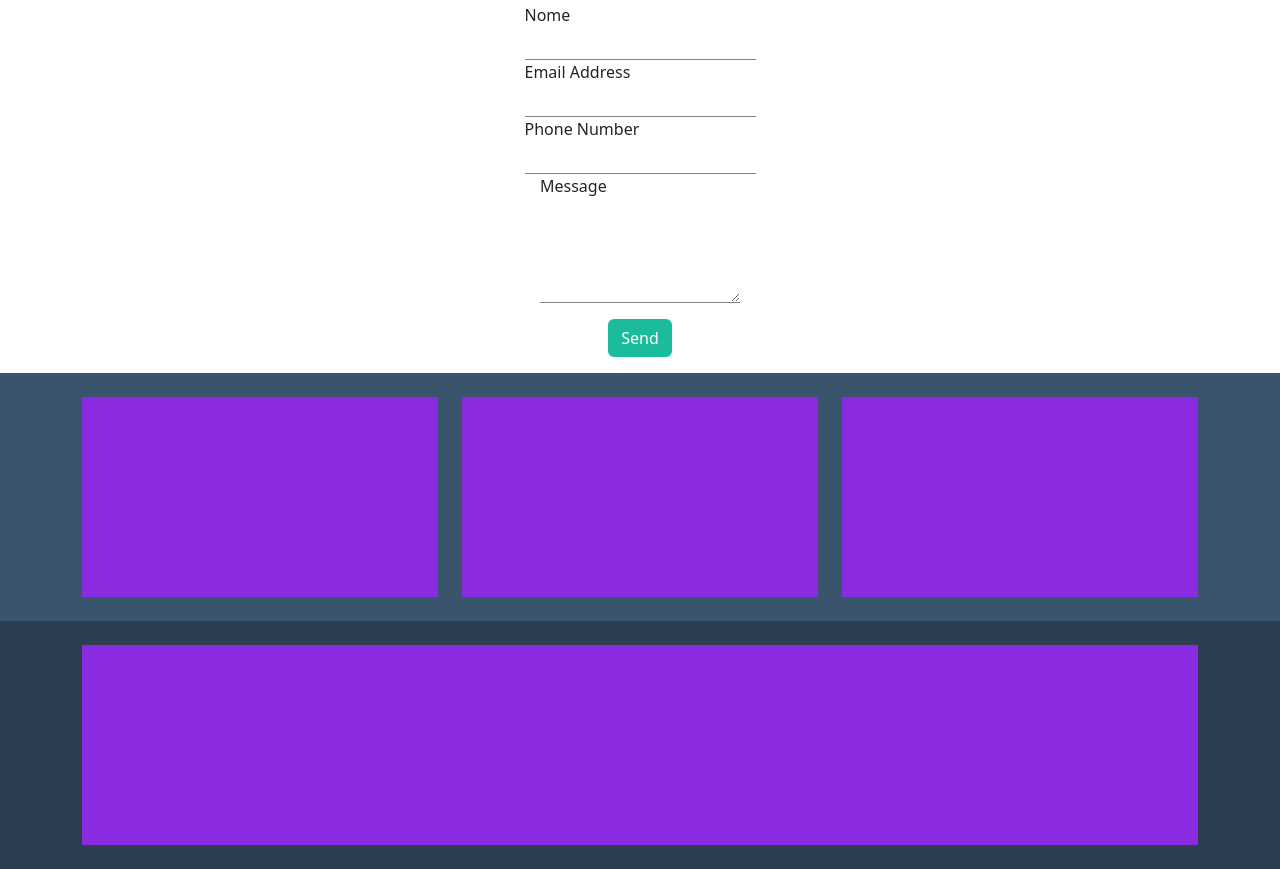
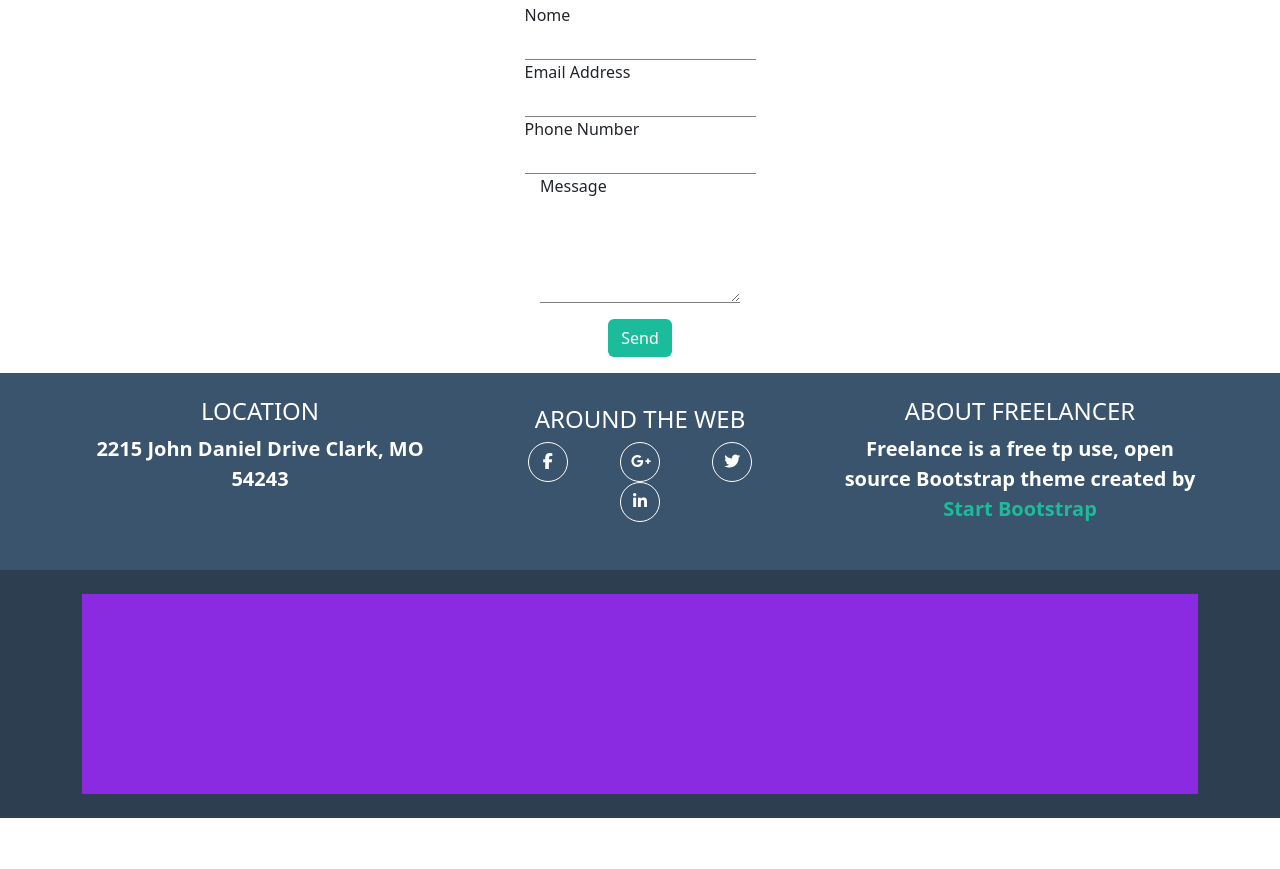
Before and after one commit to Andrearomeo04/html-css-bootstrap-freelancer, a plain HTML site: page index.html in a window 1280 px wide. Shown: the part 1726-2595 px from the top of the page. After the commit the page ends 2544 px from the top, so only its background shows below. Drawn offline with nearby package versions, Linux system fonts and the light colour scheme.

Commit message:
[UPD] Added content to first section of footer

```diff
--- a/css/style.css
+++ b/css/style.css
@@ -65,6 +65,10 @@ header {
     display: block;
 }
 
+.fs-20 {
+    font-size: 20px;
+}
+
 .fs-25 {
     font-size: 25px;
 }
@@ -73,6 +77,18 @@ header {
     color: #2c3e50;
 }
 
+.main-color-2 {
+    color: #1abc9c;
+}
+
 .btn:hover{
     background-color: #106e5b;
 }
+
+.footer-icons {
+    border: 1px solid white;
+    border-radius: 50%;
+    padding: 10px;
+    width: 40px;
+    height: 40px;
+}
--- a/index.html
+++ b/index.html
@@ -163,14 +163,20 @@
         <div class="bg-color-2 pt-2 pb-4">
             <div class="container">
                 <div class="row">
-                    <div class="col-12 col-md-4 gy-3">
-                        <div class="content"></div>
+                    <div class="col-12 col-md-4 gy-3 text-white text-center">
+                        <h4>LOCATION</h4>
+                        <p class="fs-20"><strong>2215 John Daniel Drive Clark, MO 54243</strong></p>
                     </div>
-                    <div class="col-12 col-md-4 gy-3">
-                        <div class="content"></div>
+                    <div class="col-12 col-md-4 gy-3 text-white text-center my-4">
+                        <h4>AROUND THE WEB</h4>
+                        <i class="fa-brands fa-facebook-f mx-4 footer-icons"></i>
+                        <i class="fa-brands fa-google-plus-g mx-4 footer-icons"></i>
+                        <i class="fa-brands fa-twitter mx-4 footer-icons"></i>
+                        <i class="fa-brands fa-linkedin-in mx-4 footer-icons"></i>
                     </div>
-                    <div class="col-12 col-md-4 gy-3">
-                        <div class="content"></div>
+                    <div class="col-12 col-md-4 gy-3 text-white text-center">
+                        <h4>ABOUT FREELANCER</h4>
+                        <p class="fs-20"><strong>Freelance is a free tp use, open source Bootstrap theme created by <a href="#" class="text-decoration-none main-color-2">Start Bootstrap</a></strong></p>
                     </div>
                 </div>
             </div>
```
